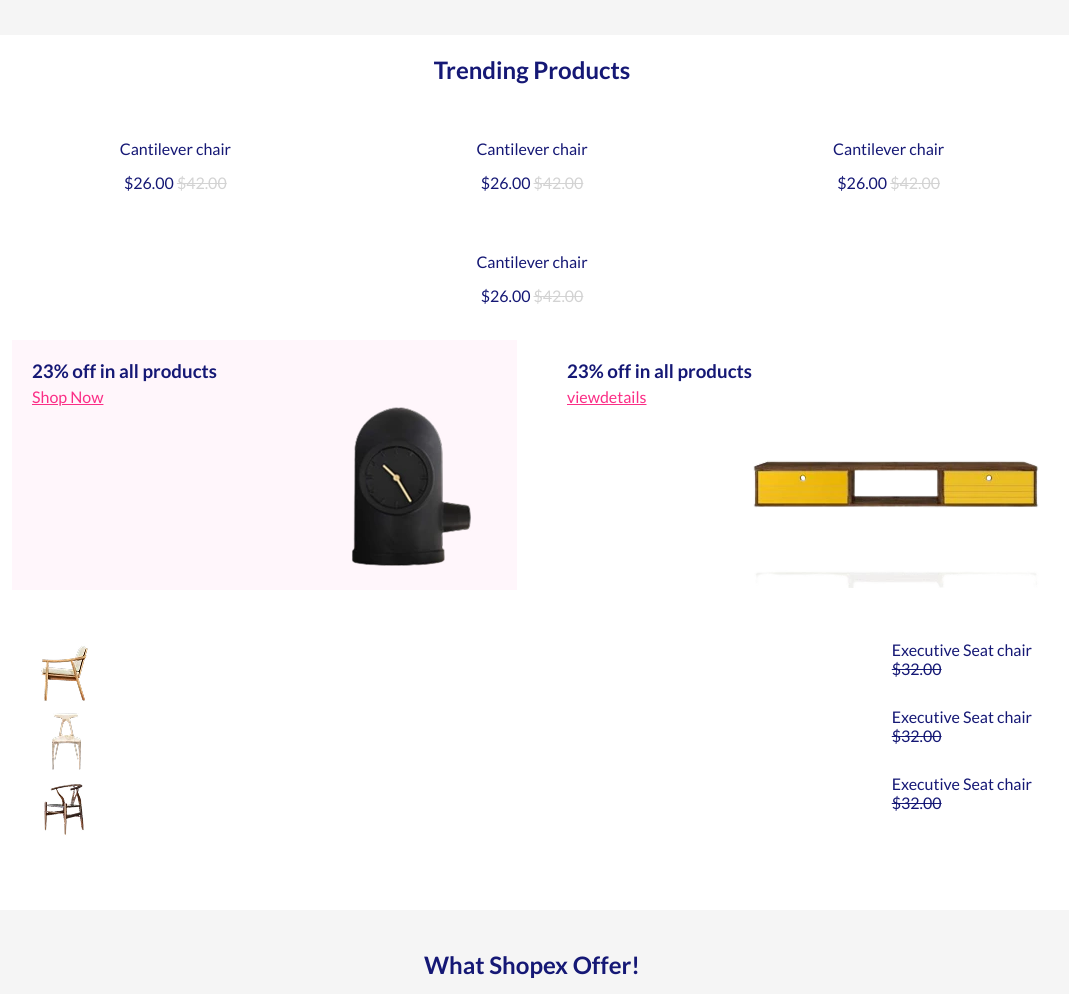
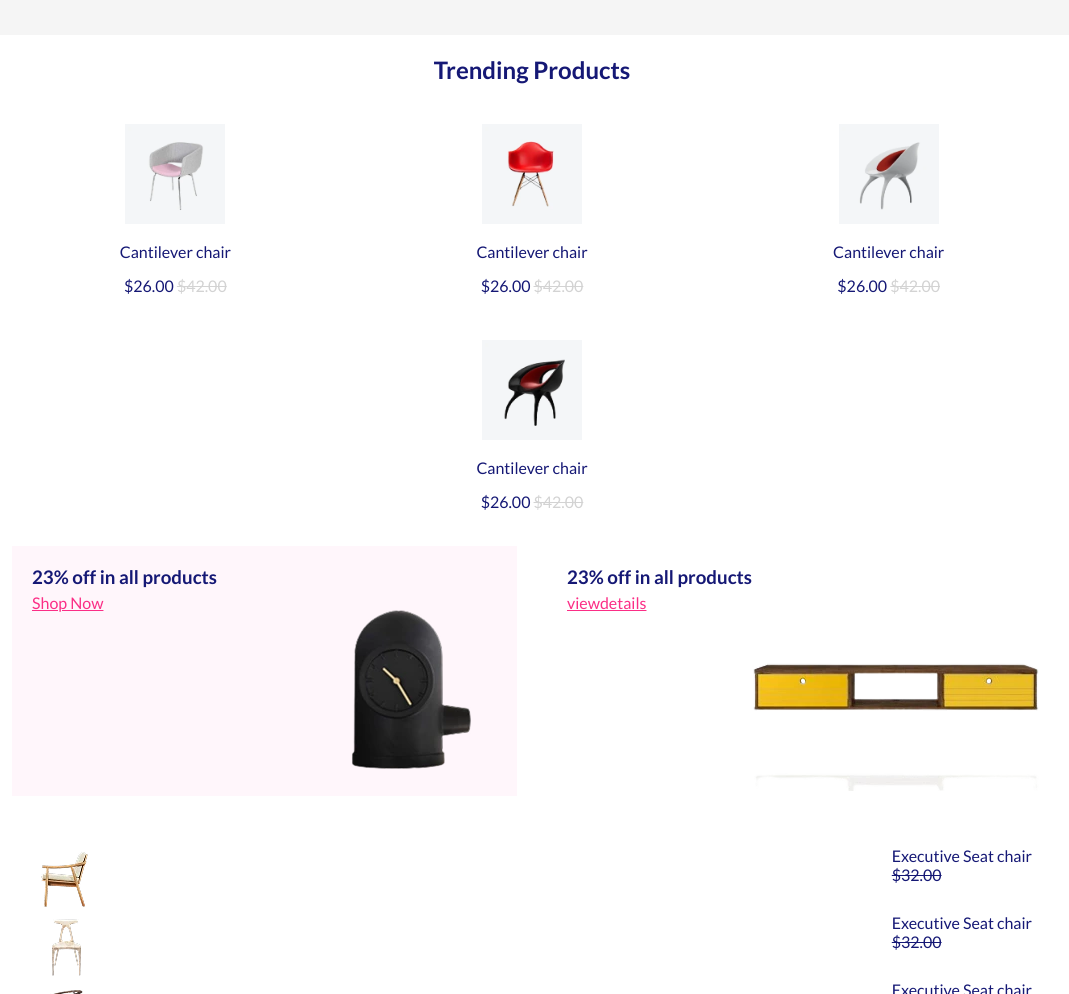
Before and after one commit to jasminabualrub/hekto, a plain HTML site: page index.html in a window 1280 px wide. Shown: the part 1920-2914 px from the top of the page, without its empty margins (108-1177 px from the left). Drawn offline with Linux system fonts and the light colour scheme; files whose address does not match are found by name.

Commit message:
correct trending product

```diff
--- a/assets/main.css
+++ b/assets/main.css
@@ -342,6 +342,14 @@ i:hover {
 .trend-card {
   flex-grow: 1;
   flex-basis: 250px;
+  display: flex;
+  justify-content: center;
+  align-items: center;
+  flex-direction: column;
+}
+.trend-card  .trend-img img{
+  width:100px;
+  height: 100px;
 }
 .trend-info {
   padding: 15px;
@@ -372,6 +380,7 @@ i:hover {
   flex-grow: 1;
   flex-basis: 400px;
   position: relative;
+
 }
 .trend-card2 h3,
 .trend-card3 h3 {
@@ -400,10 +409,10 @@ i:hover {
   height: 250px;
 }
 
-.trend-img img{
-  position: absolute;
-  right:2px;
-  bottom: 2px;
+.trend-img2 {
+ position: absolute;
+ bottom: 2px;
+ right:2px;
 }
 /*trending-product end*/
 /* shopbox section start*/
@@ -465,7 +474,7 @@ i:hover {
 .cat-item:hover button{
   display: flex;
 }
-.item:hover{
+.cat-item:hover .item{
 box-shadow: -2px 6px 0px #6A5ACD;
 
 }
--- a/index.html
+++ b/index.html
@@ -487,14 +487,14 @@
             <div class="trend-card2">
               <h3>23% off in all products</h3>
               <a href="#">Shop Now</a>
-              <div class="trend-img">
+              <div class="trend-img2">
                 <img src="assets/images/trending/clock.webp" alt="clock" />
               </div>
             </div>
             <div class="trend-card3">
               <h3>23% off in all products</h3>
               <a href="#">viewdetails</a>
-              <div class="trend-img">
+              <div class="trend-img2">
                 <img src="assets/images/trending//shelf.webp" alt="cupboard" />
               </div>
             </div>
```
